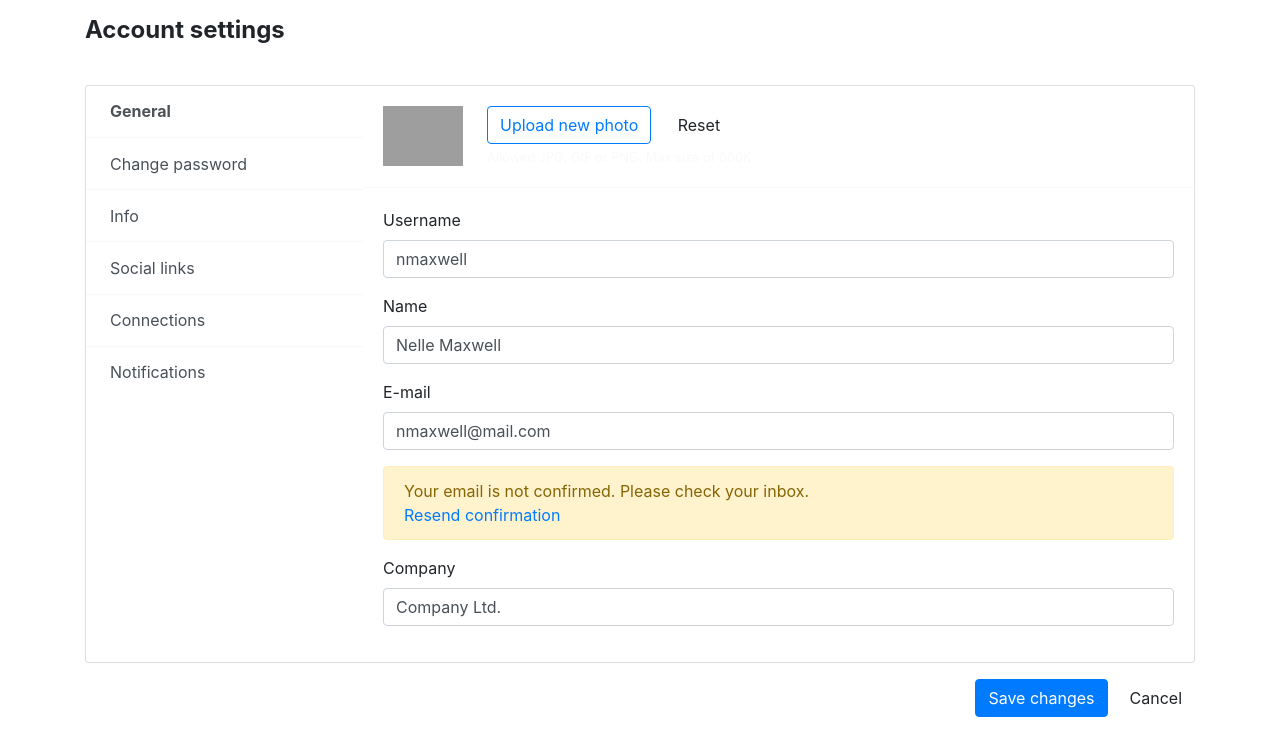
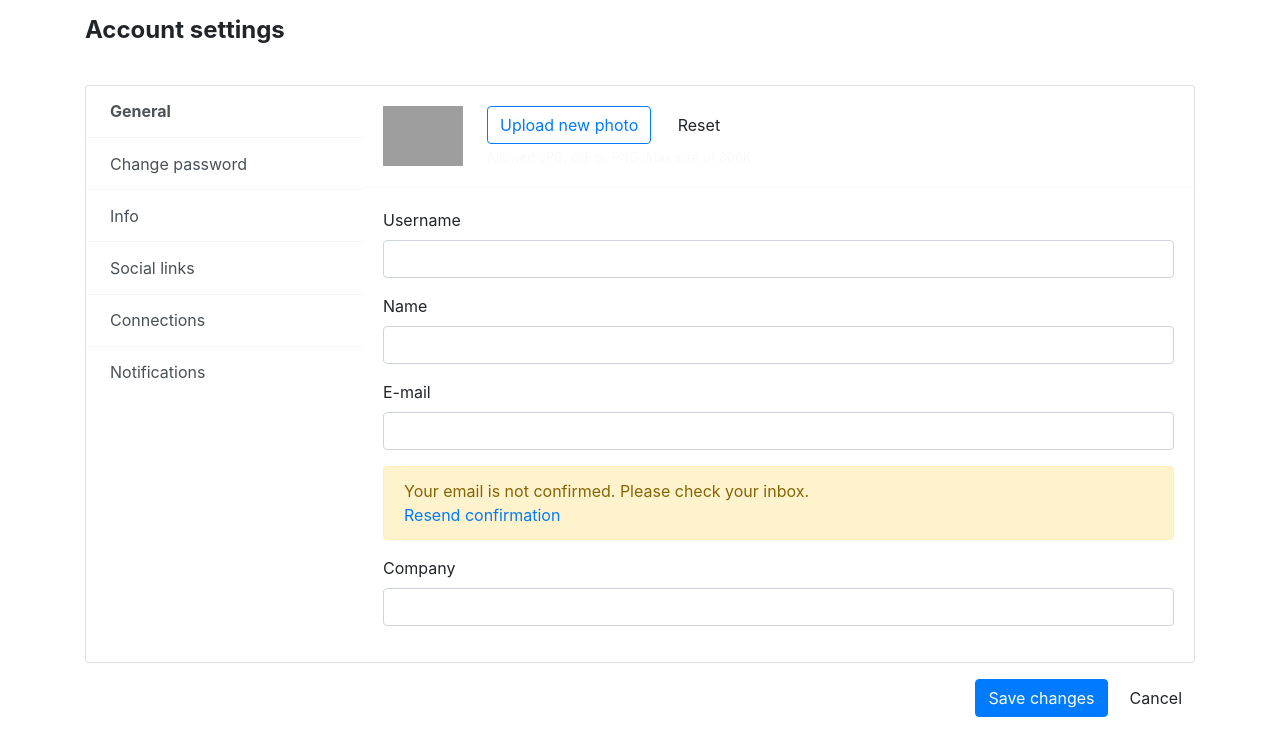
Before and after one commit to Mehul2311/git-init, a plain HTML site: page ArBid/Profile Template/index.html in a window 1280 px wide. Drawn offline with nearby package versions, Linux system fonts and the light colour scheme; grey boxes are pictures that could not be loaded.

Commit message:
Update index.html

```diff
--- a/ArBid/Profile Template/index.html
+++ b/ArBid/Profile Template/index.html
@@ -53,15 +53,15 @@
                             <div class="card-body">
                                 <div class="form-group">
                                     <label class="form-label">Username</label>
-                                    <input type="text" class="form-control mb-1" value="nmaxwell">
+                                    <input type="text" class="form-control mb-1" value="">
                                 </div>
                                 <div class="form-group">
                                     <label class="form-label">Name</label>
-                                    <input type="text" class="form-control" value="Nelle Maxwell">
+                                    <input type="text" class="form-control" value="">
                                 </div>
                                 <div class="form-group">
                                     <label class="form-label">E-mail</label>
-                                    <input type="text" class="form-control mb-1" value="nmaxwell@mail.com">
+                                    <input type="text" class="form-control mb-1" value="">
                                     <div class="alert alert-warning mt-3">
                                         Your email is not confirmed. Please check your inbox.<br>
                                         <a href="javascript:void(0)">Resend confirmation</a>
@@ -69,7 +69,7 @@
                                 </div>
                                 <div class="form-group">
                                     <label class="form-label">Company</label>
-                                    <input type="text" class="form-control" value="Company Ltd.">
+                                    <input type="text" class="form-control" value="">
                                 </div>
                             </div>
                         </div>
@@ -94,17 +94,17 @@
                                 <div class="form-group">
                                     <label class="form-label">Bio</label>
                                     <textarea class="form-control"
-                                        rows="5">Lorem ipsum dolor sit amet, consectetur adipiscing elit. Mauris nunc arcu, dignissim sit amet sollicitudin iaculis, vehicula id urna. Sed luctus urna nunc. Donec fermentum, magna sit amet rutrum pretium, turpis dolor molestie diam, ut lacinia diam risus eleifend sapien. Curabitur ac nibh nulla. Maecenas nec augue placerat, viverra tellus non, pulvinar risus.</textarea>
+                                        rows="5"></textarea>
                                 </div>
                                 <div class="form-group">
                                     <label class="form-label">Birthday</label>
-                                    <input type="text" class="form-control" value="May 3, 1995">
+                                    <input type="text" class="form-control" value="">
                                 </div>
                                 <div class="form-group">
                                     <label class="form-label">Country</label>
                                     <select class="custom-select">
                                         <option>USA</option>
-                                        <option selected>Canada</option>
+                                        <option selected></option>
                                         <option>UK</option>
                                         <option>Germany</option>
                                         <option>France</option>
@@ -116,7 +116,7 @@
                                 <h6 class="mb-4">Contacts</h6>
                                 <div class="form-group">
                                     <label class="form-label">Phone</label>
-                                    <input type="text" class="form-control" value="+0 (123) 456 7891">
+                                    <input type="text" class="form-control" value="">
                                 </div>
                                 <div class="form-group">
                                     <label class="form-label">Website</label>
@@ -132,10 +132,10 @@
                                 </div>
                                 <div class="form-group">
                                     <label class="form-label">Facebook</label>
-                                    <input type="text" class="form-control" value="https://www.facebook.com/user">
+                                    <input type="text" class="form-control" value="">
                                 </div>
                                 <div class="form-group">
-                                    <label class="form-label">Google+</label>
+                                    <label class="form-label">Google</label>
                                     <input type="text" class="form-control" value>
                                 </div>
                                 <div class="form-group">
@@ -144,7 +144,7 @@
                                 </div>
                                 <div class="form-group">
                                     <label class="form-label">Instagram</label>
-                                    <input type="text" class="form-control" value="https://www.instagram.com/user">
+                                    <input type="text" class="form-control" value="">
                                 </div>
                             </div>
                         </div>
```
